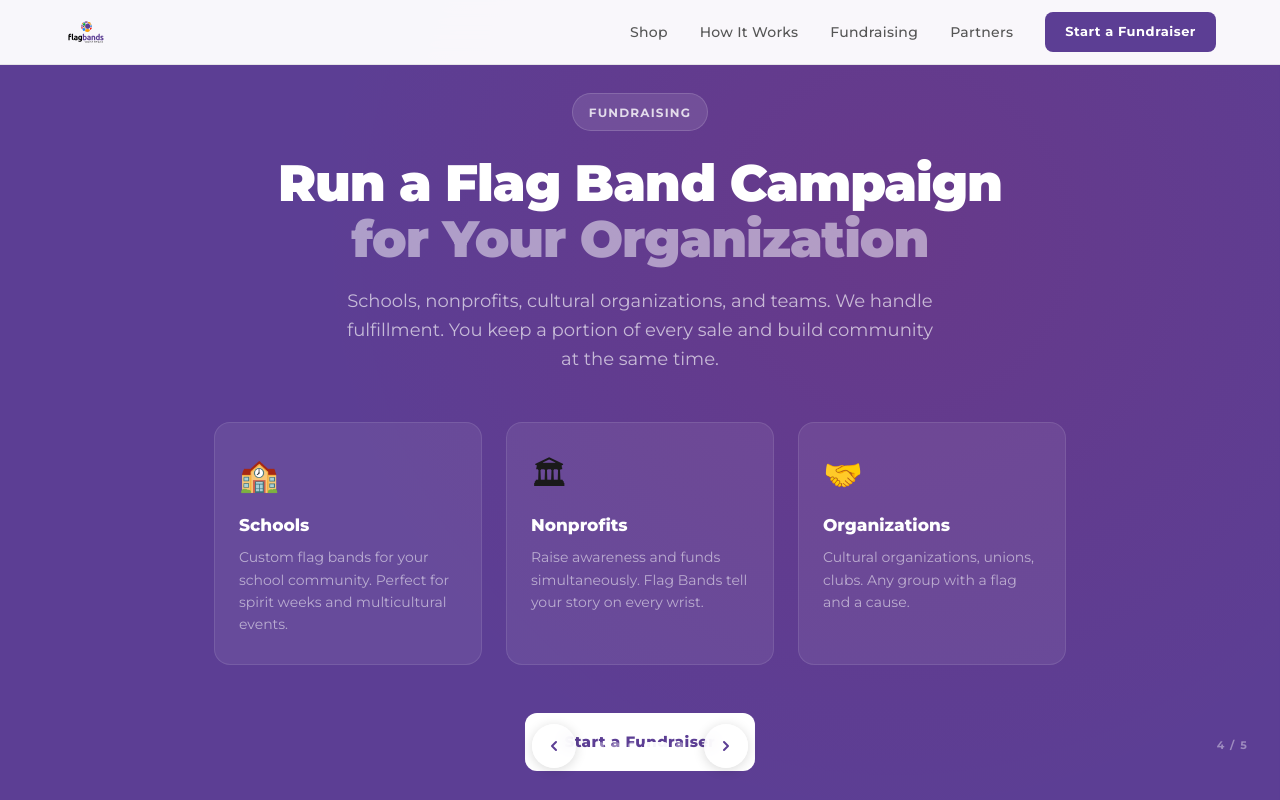
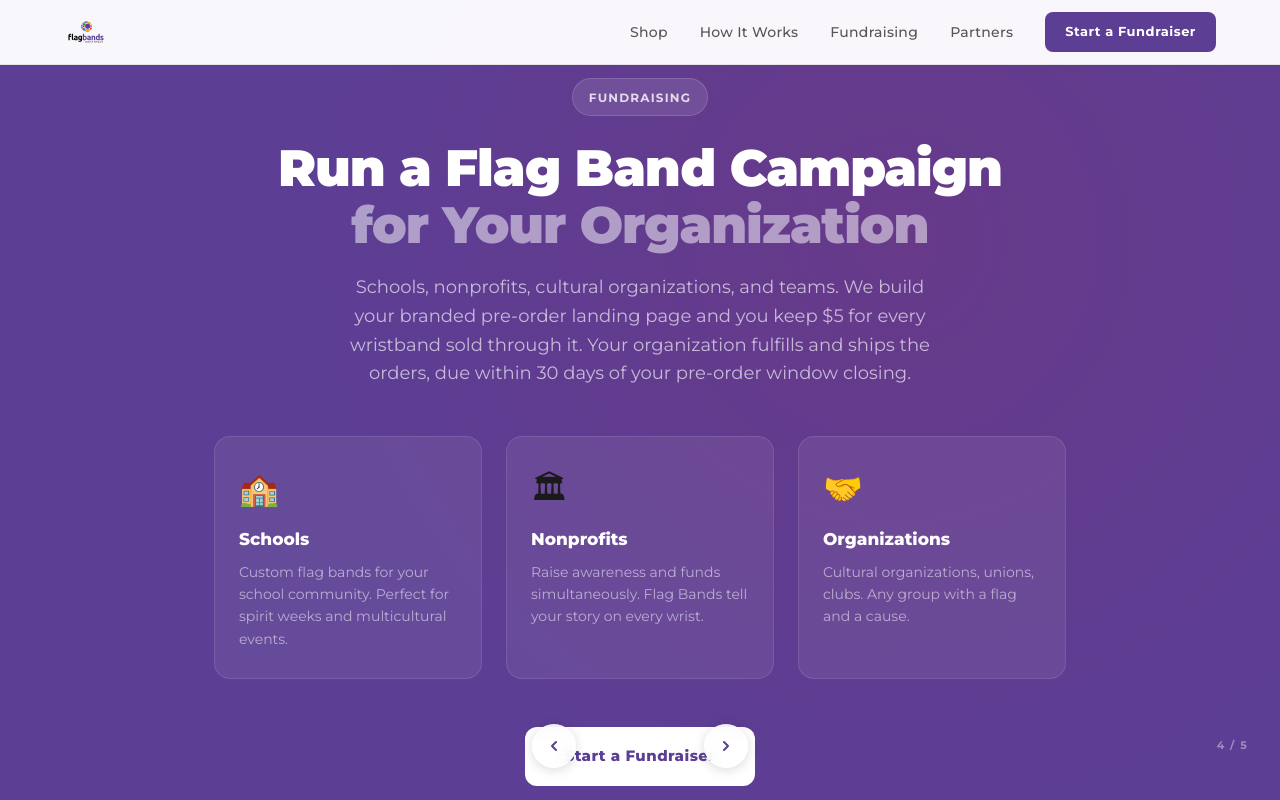
Before and after one commit to lesaruss/flagbands, a Next.js app: page / in a window 1280 px wide. Both pictures are taken after a click on the button "Start a Fundraiser". Built offline with nearby package versions, Linux system fonts and the light colour scheme.

Commit message:
Fix Fundraising section copy (org ships orders, not us) and link Start a Fundraiser CTA to /fundraiser intake form

```diff
--- a/app/page.tsx
+++ b/app/page.tsx
@@ -1005,8 +1005,9 @@ function FundraisingSection() {
           </h2>
 
           <p style={{ color: "rgba(255,255,255,0.65)", fontSize: 18, maxWidth: 600, margin: "0 auto 48px", lineHeight: 1.6 }}>
-            Schools, nonprofits, cultural organizations, and teams. We handle fulfillment.
-            You keep a portion of every sale and build community at the same time.
+            Schools, nonprofits, cultural organizations, and teams. We build your branded pre-order
+            landing page and you keep $5 for every wristband sold through it. Your organization
+            fulfills and ships the orders, due within 30 days of your pre-order window closing.
           </p>
 
           <div style={{ display: "grid", gridTemplateColumns: "1fr 1fr 1fr", gap: 24, marginBottom: 48 }} className="fundraise-grid">
@@ -1032,8 +1033,8 @@ function FundraisingSection() {
             ))}
           </div>
 
-          <a
-            href="mailto:contact@flagbands.com"
+          <Link
+            href="/fundraiser"
             style={{
               display: "inline-block",
               background: "#FFFFFF",
@@ -1047,7 +1048,7 @@ function FundraisingSection() {
             }}
           >
             Start a Fundraiser
-          </a>
+          </Link>
         </div>
       </div>
 
```
